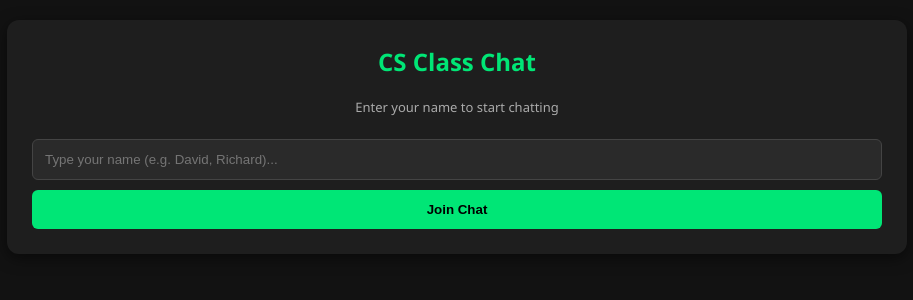
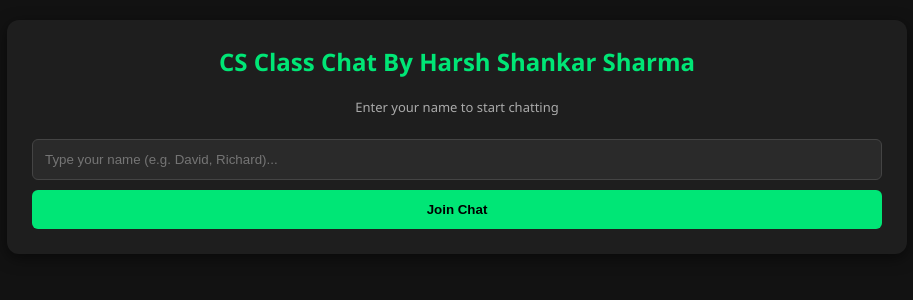
Before and after one commit to jacksonamerica360-cpu/jacksonamerica, a Flask app: page / in a window 1280 px wide. Shown: the part 212-512 px from the top of the page, without its empty margins (183-1096 px from the left). Run offline with Flask 3, Linux system fonts and the light colour scheme; some libraries are stand-ins or nearby versions.

```diff
--- a/templates/index.html
+++ b/templates/index.html
@@ -71,7 +71,7 @@
     <audio id="tingTongSound" src="https://cdn.freesound.org/previews/536/536108_11861866-lq.mp3" preload="auto"></audio>
 
     <div id="login-card" class="card">
-        <h2>CS Class Chat</h2>
+        <h2>CS Class Chat By Harsh Shankar Sharma</h2>
         <p style="text-align:center; font-size:13px; color:#aaa;">Enter your name to start chatting</p>
         <input type="text" id="username-input" placeholder="Type your name (e.g. David, Richard)...">
         <button onclick="login()">Join Chat</button>
```
